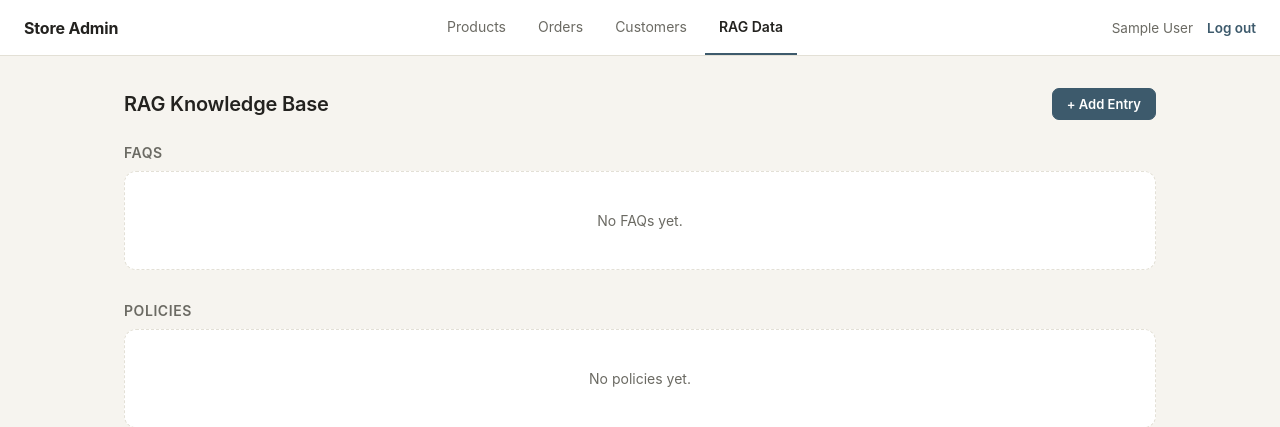
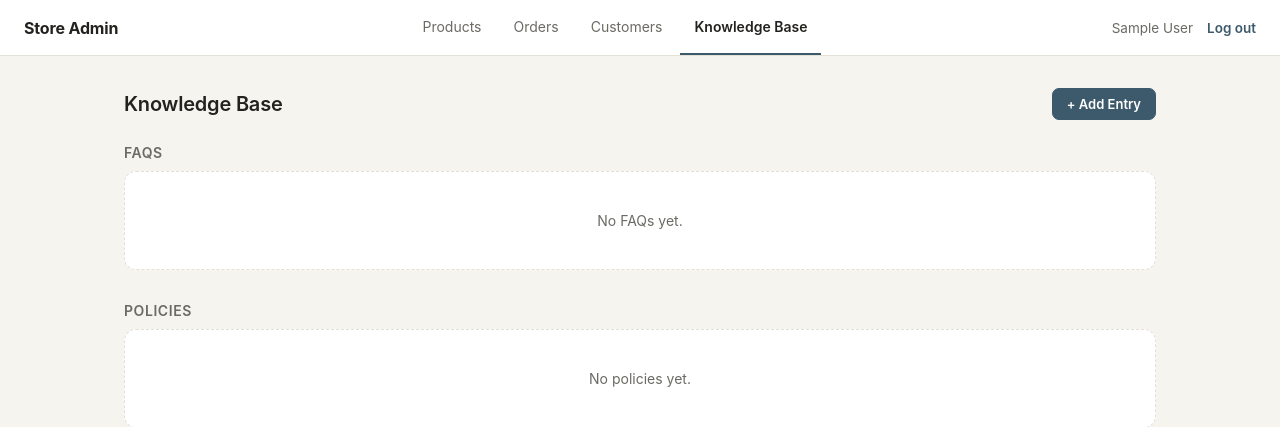
Before and after one commit to Nadine1818/ecommerce-sales-agent, a Flask app: page /dashboard/rag in a window 1280 px wide. Shown: the top 427 px of the page. Run offline with Flask 3, Linux system fonts and the light colour scheme; the visitor is signed in with stand-in values (Sample User, id 1); data that the repository does not hold is empty.

Commit message:
Rename RAG Data to Knowledge Base in all admin-facing text — RAG is internal jargon a non-technical admin wouldn't recognize

```diff
--- a/app/dashboard/templates/base.html
+++ b/app/dashboard/templates/base.html
@@ -265,7 +265,7 @@
       <a href="{{ url_for('dashboard.products') }}" class="{{ 'active' if request.endpoint == 'dashboard.products' }}">Products</a>
       <a href="{{ url_for('dashboard.orders') }}" class="{{ 'active' if request.endpoint == 'dashboard.orders' }}">Orders</a>
       <a href="{{ url_for('dashboard.customers') }}" class="{{ 'active' if request.endpoint == 'dashboard.customers' }}">Customers</a>
-      <a href="{{ url_for('dashboard.rag_data') }}" class="{{ 'active' if request.endpoint and request.endpoint.startswith('dashboard.rag') }}">RAG Data</a>
+      <a href="{{ url_for('dashboard.rag_data') }}" class="{{ 'active' if request.endpoint and request.endpoint.startswith('dashboard.rag') }}">Knowledge Base</a>
     </nav>
     <div class="right">
       <span>{{ user_name }}</span>
--- a/app/dashboard/templates/rag_data.html
+++ b/app/dashboard/templates/rag_data.html
@@ -1,8 +1,8 @@
 {% extends "base.html" %}
-{% block title %}RAG Data{% endblock %}
+{% block title %}Knowledge Base{% endblock %}
 {% block content %}
 <div style="display:flex; align-items:center; justify-content:space-between; flex-wrap:wrap; gap:12px; margin-bottom:24px;">
-  <h1 style="margin:0;">RAG Knowledge Base</h1>
+  <h1 style="margin:0;">Knowledge Base</h1>
   <a href="{{ url_for('dashboard.rag_add') }}" class="btn btn-accent">+ Add Entry</a>
 </div>
 
--- a/app/dashboard/templates/rag_form.html
+++ b/app/dashboard/templates/rag_form.html
@@ -1,5 +1,5 @@
 {% extends "base.html" %}
-{% block title %}{{ "Edit" if item else "Add" }} RAG Entry{% endblock %}
+{% block title %}{{ "Edit" if item else "Add" }} Knowledge Base Entry{% endblock %}
 {% block content %}
 <h1>{{ "Edit" if item else "Add" }} Knowledge Base Entry</h1>
 
```
